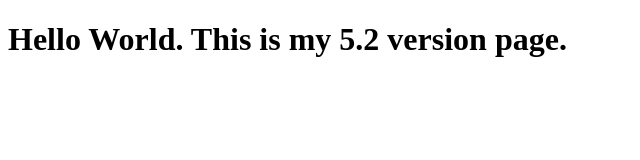
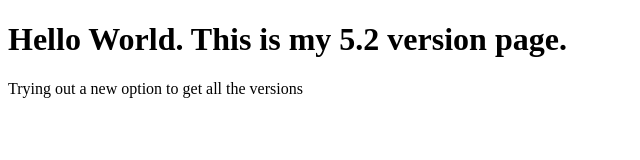
Before and after one commit to caesarbell/gh-pages-test, a plain HTML site: page 5.2/index.html in a window 1280 px wide. Shown: the whole page, without its empty margins (0-640 px from the left). Drawn offline with Linux system fonts and the light colour scheme.

```diff
--- a/5.2/index.html
+++ b/5.2/index.html
@@ -7,5 +7,6 @@
 </head>
 <body>
     <h1>Hello World. This is my 5.2 version page.</h1>
+    <p>Trying out a new option to get all the versions</p>
 </body>
 </html>
```
